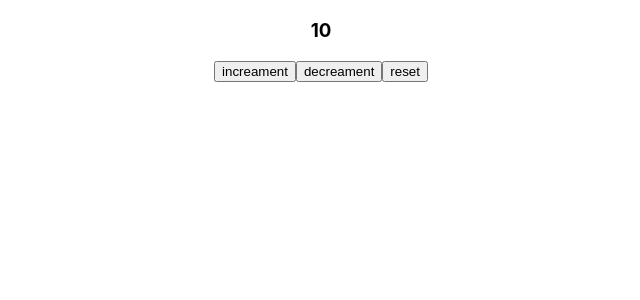
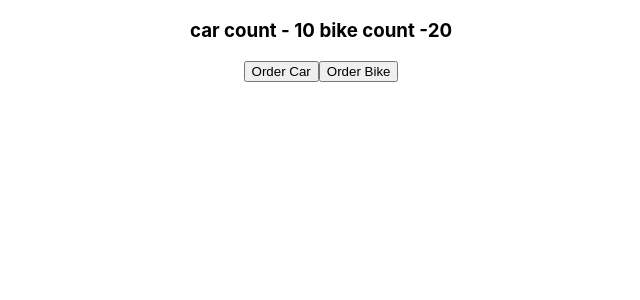
Before and after one commit to Shansudar/Manfree-react, a React (Create React App) app in the folder my-app/: page / in a window 1280 px wide. Shown: the top 300 px of the page, without its empty margins (319-959 px from the left). Built offline with nearby package versions, Linux system fonts and the light colour scheme.

Commit message:
using object in useReducer

```diff
--- a/my-app/src/App.js
+++ b/my-app/src/App.js
@@ -1,9 +1,9 @@
 import "./App.css";
-import Counter from "./components/Hooks/Counter";
+import Shop from "./components/Hooks/Shop";
 function App() {
   return (
     <div className="App">
-      <Counter />
+      <Shop />
     </div>
   );
 }
--- /dev/null
+++ b/my-app/src/components/Hooks/Shop.jsx
@@ -0,0 +1,33 @@
+import React from "react";
+import { useReducer } from "react";
+const initialState = {
+  carCount: 10,
+  bikeCount: 20,
+};
+const reducer = (state, action) => {
+  switch (action.type) {
+    case "orderCar": {
+      return { ...state, carCount: state.carCount - 1 };
+    }
+    case "orderBike": {
+      return { ...state, bikeCount: state.bikeCount - 1 };
+    }
+    default: {
+      return state;
+    }
+  }
+};
+const Shop = () => {
+  const [state, dispatch] = useReducer(reducer, initialState);
+  return (
+    <div>
+      <h3>{`car count - ${state.carCount}   bike count -${state.bikeCount}`}</h3>
+      <button onClick={() => dispatch({ type: "orderCar" })}>Order Car</button>
+      <button onClick={() => dispatch({ type: "orderBike" })}>
+        Order Bike
+      </button>
+    </div>
+  );
+};
+
+export default Shop;
```
